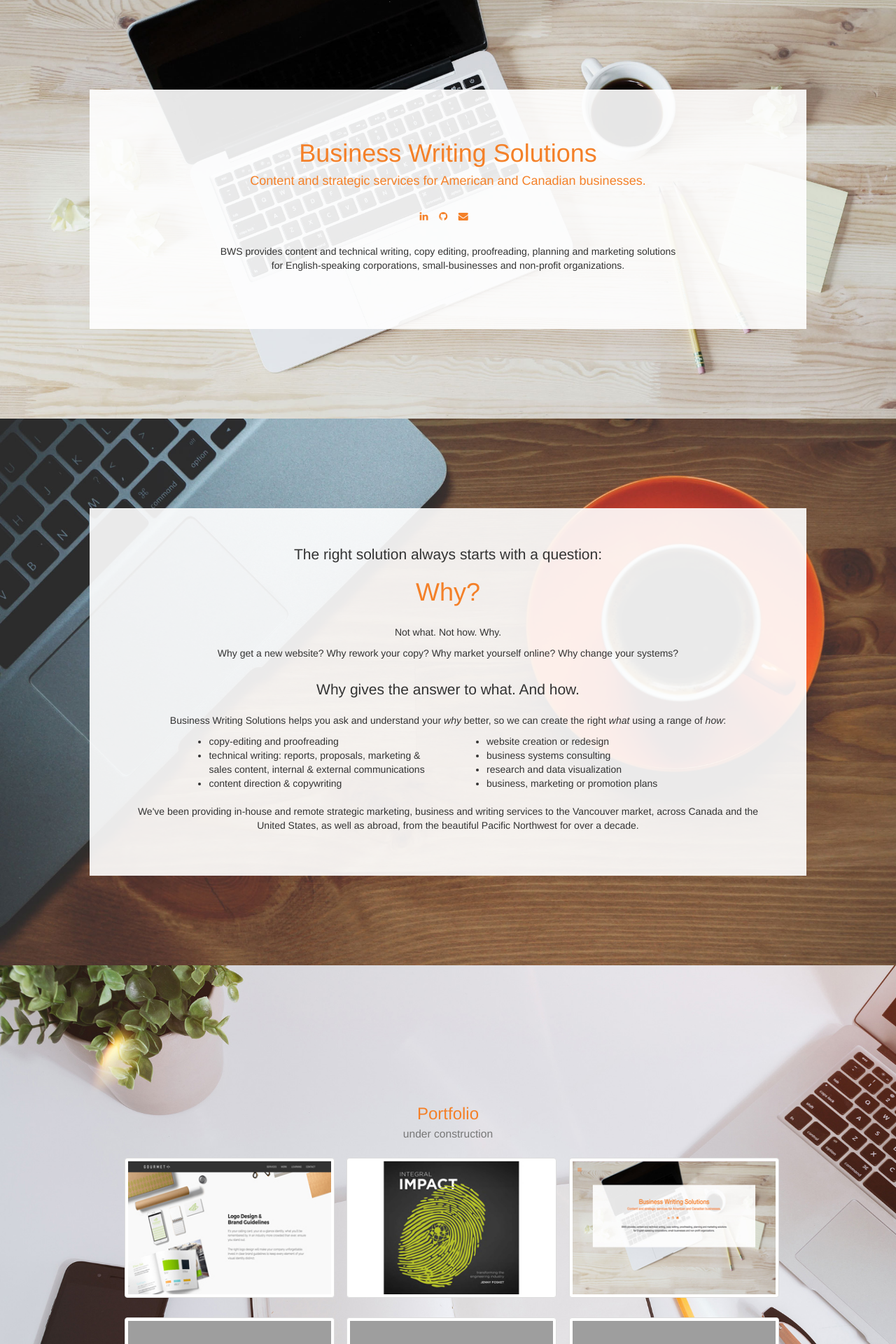
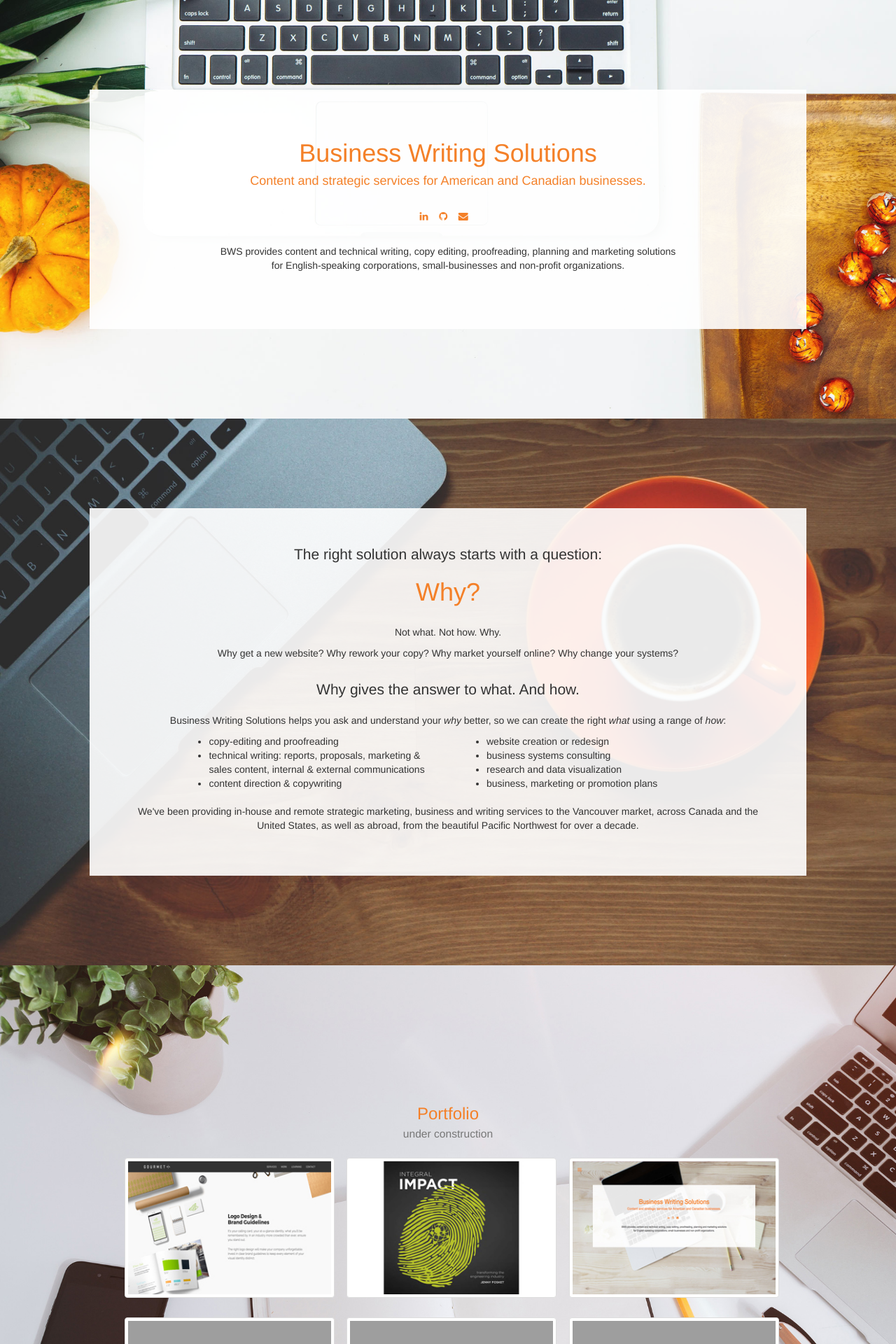
Before and after one commit to kaiewiggins/businesswriting, a Jekyll site: the page built from test.html, in a window 1280 px wide. Shown: the top 1920 px of the page at 70% size. Built offline with Jekyll 4.4.1, drawn with Linux system fonts in a browser that asks for light colours; nearby versions of some CDN libraries; grey boxes are pictures that could not be loaded.

Commit message:
Update test.html

```diff
--- a/test.html
+++ b/test.html
@@ -4,7 +4,7 @@
 ---
 
 <!-- Section 1 -->
-    <div class="index-bg-1">
+    <div class="index-bg-3">
         <div class="text-center" style="background-color: rgba(255,255,255,0.9); padding: 5%;">
           <h1>Business Writing Solutions</h1>
           <h4>Content and strategic services for American and Canadian businesses.</h4>
@@ -150,9 +150,10 @@
 </div><!--end bkgd-->
 
   <!-- Start Section 5: 'Contact' -->
-    <div class="index-bg-3" id="contactme">
+    <div class="index-bg-1" id="contactme">
        <a class="anchor" name="contactme" id="contactme"></a>
-   <div class="text-center" style="padding: 5%;">
+   <div class="text-center" style="background-color: rgba(255,255,255,0.9); padding: 5%;">
+
     <div class="row">
       <div class="col-sm-3"></div>
       <div class="col-sm-6 col-centered">
```
